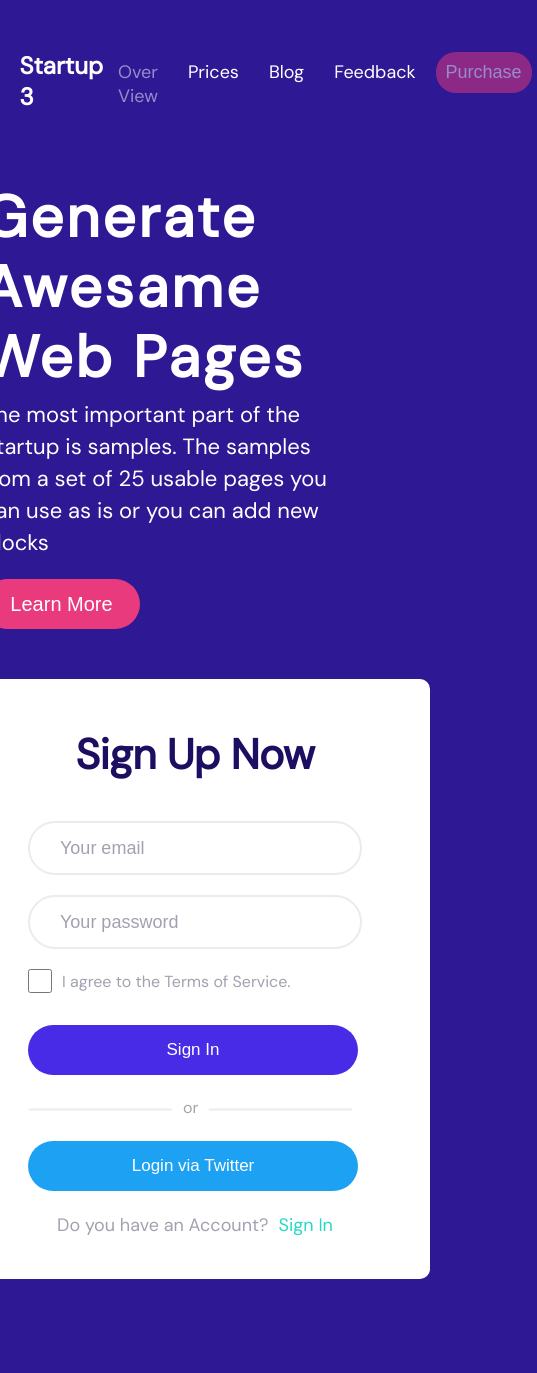
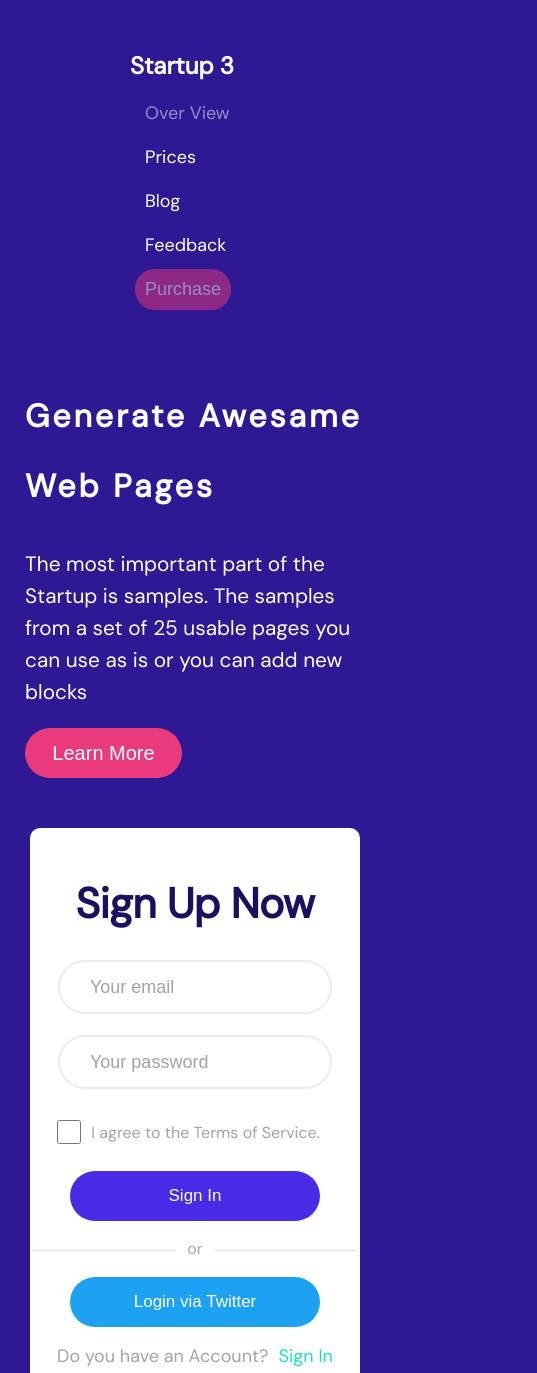
Before and after one commit to dhanasekar-developer/Task, a plain HTML site: page index.html in a window 390 px wide. Shown: the top 1373 px of the page, 537 px wide, since content can reach past the window. Before the commit the page ends 1349 px from the top, so only its background shows below. Drawn offline with Linux system fonts and the light colour scheme.

Commit message:
updated files

```diff
--- a/index.css
+++ b/index.css
@@ -22,6 +22,30 @@ nav {
         width: 90%;
     }
 }
+
+@media all and (max-width: 700px) {
+    nav {
+        display: flex;
+        flex-direction: column;
+        width: 130px;
+
+    }
+
+    nav ul {
+        display: flex;
+        flex-direction: column;
+    }
+
+    nav ul li {
+        margin: 10px 0px;
+    }
+
+    .navBar {
+        display: flex;
+        justify-content: center;
+    }
+}
+
 
 nav ul {
     display: flex;
@@ -122,6 +146,8 @@ ul :nth-child(1) {
     justify-content: center;
 
 }
+
+
 
 .formHeading {
     color: var(--colors-heading, #1E0E62);
@@ -237,3 +263,48 @@ ul :nth-child(1) {
     justify-content: center;
     gap: 10px;
 }
+
+@media all and (max-width: 520px) {
+    .form {
+        width: 330px;
+
+    }
+
+    .input {
+        width: 250px;
+        margin: 0 auto;
+    }
+
+    form {
+        display: flex;
+        justify-content: center;
+        flex-direction: column;
+    }
+
+    .checkboxDiv {
+        padding: 0 25px;
+        margin: 0px;
+    }
+
+    .signinBtn,
+    .twitterBtn {
+        width: 250px;
+        margin: 15px auto;
+
+    }
+
+    .heading,
+    .content {
+        width: 340px;
+        margin: 0px auto;
+    }
+
+    .heading>h1 {
+        font-size: 2rem;
+    }
+
+    .content p {
+        margin-top: -50px;
+        font-size: 1.3rem;
+    }
+}
--- a/index.html
+++ b/index.html
@@ -10,6 +10,7 @@
 
 <body>
     <section class="navBar">
+        <div>
             <nav>
                 <h3 class="logo">Startup 3</h3>
                 <ul>
@@ -20,6 +21,7 @@
                     <li><button class="purchasBtn">Purchase</button></li>
                 </ul>
             </nav>
+        </div>
     </section>
     <section class="bodySection">
         <div>
```
Lines whose indentation alone changed are shown as unchanged.
